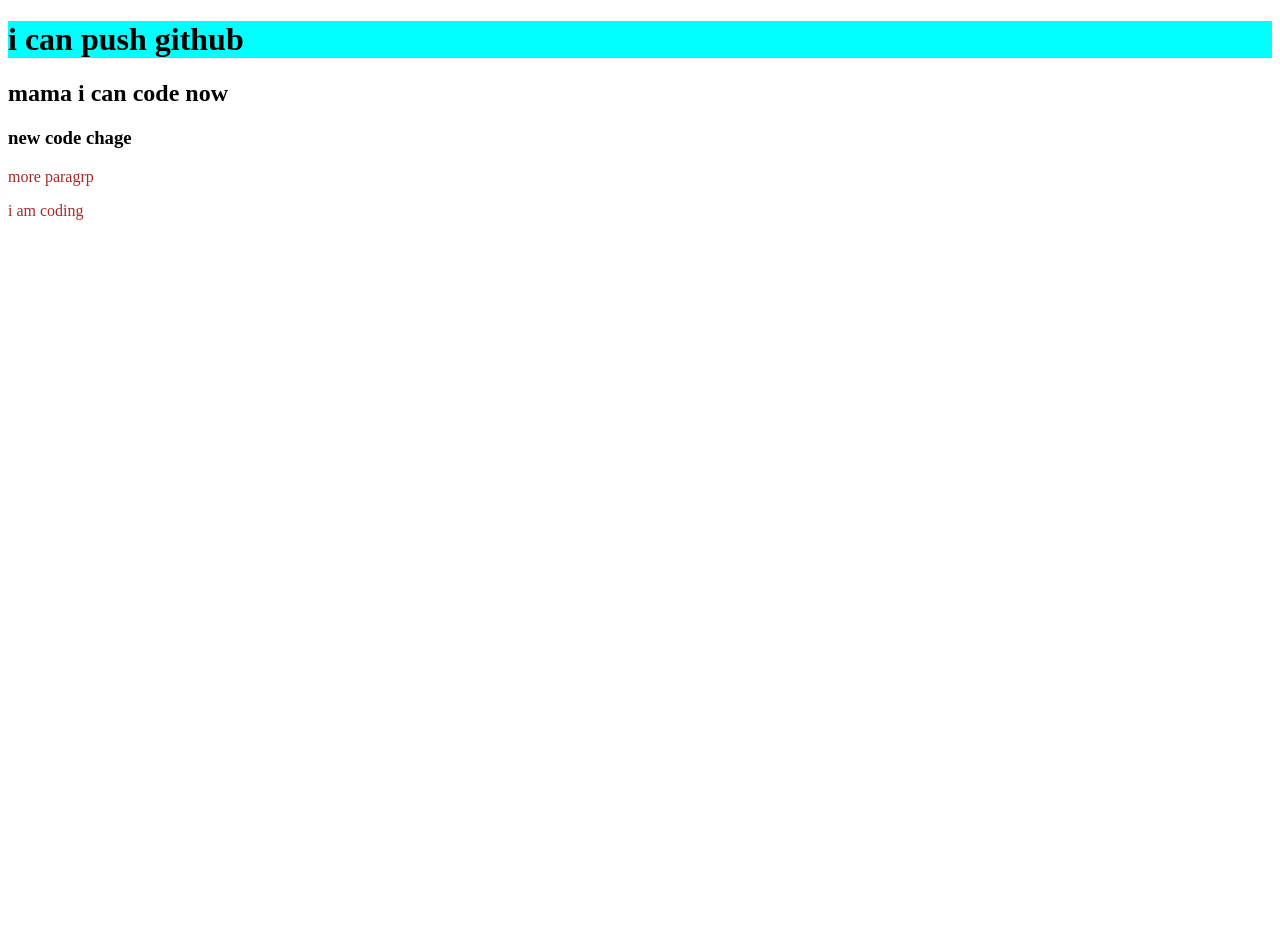
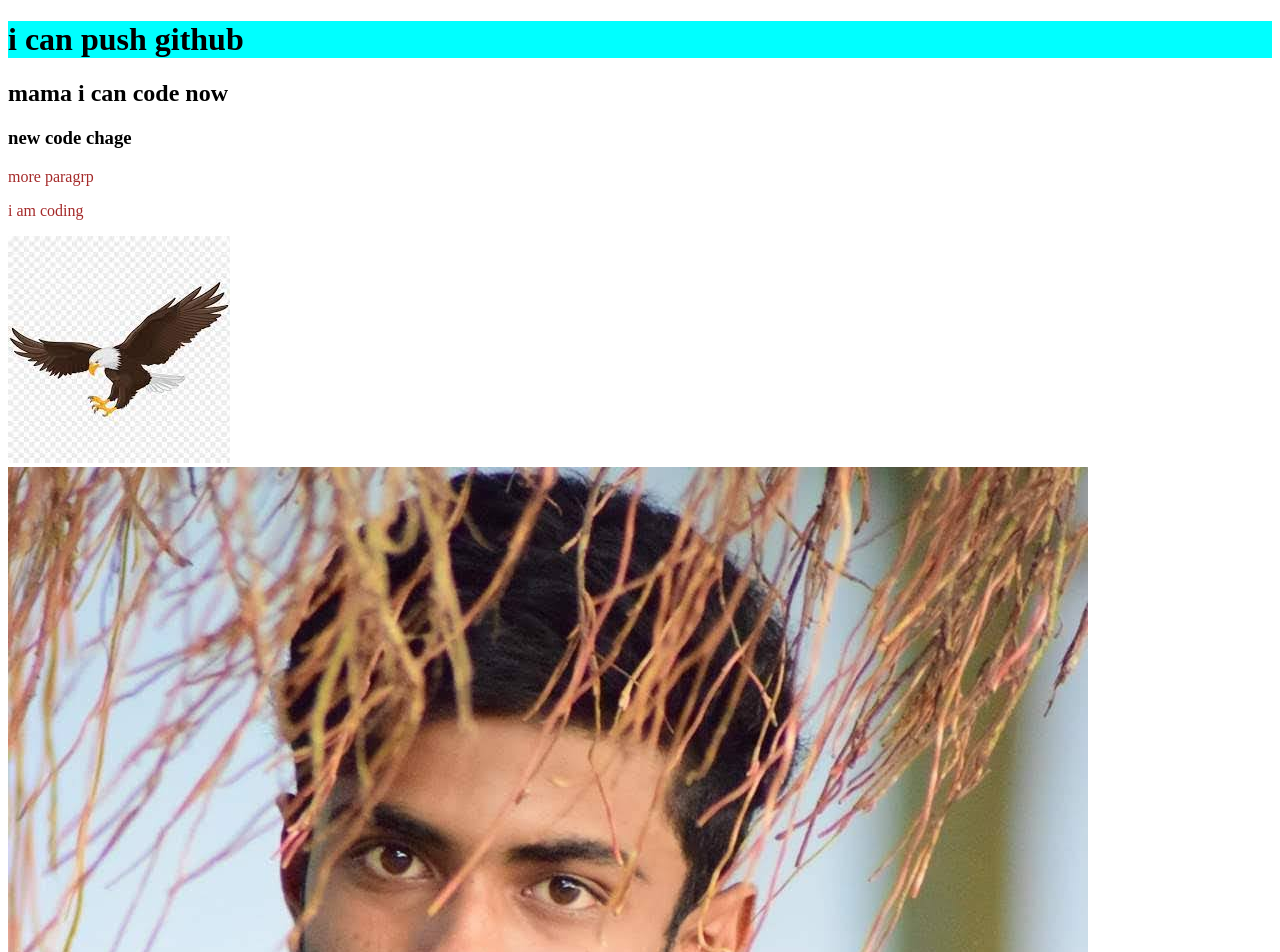
Before and after one commit to AkTamim/my-second-repo, a plain HTML site: page index.html in a window 1280 px wide. Shown: the top 952 px of the page. Before the commit the page ends 800 px from the top, so only its background shows below. Drawn offline with Linux system fonts and the light colour scheme.

Commit message:
imh added

```diff
--- a/index.html
+++ b/index.html
@@ -13,5 +13,8 @@
    <h3> new code chage</h3>
    <p>more paragrp</p>
    <p>i am coding</p>
+   <img src="etx.jpg" alt="">
+   <img src="IMG_0022.JPG" alt="">
+   <img src="IMG_0012 (12).JPG" alt="">
 </body>
 </html>
```
Also changed, not shown: IMG_0012 (12).JPG (added), IMG_0022.JPG (added), etx.jpg (added).
